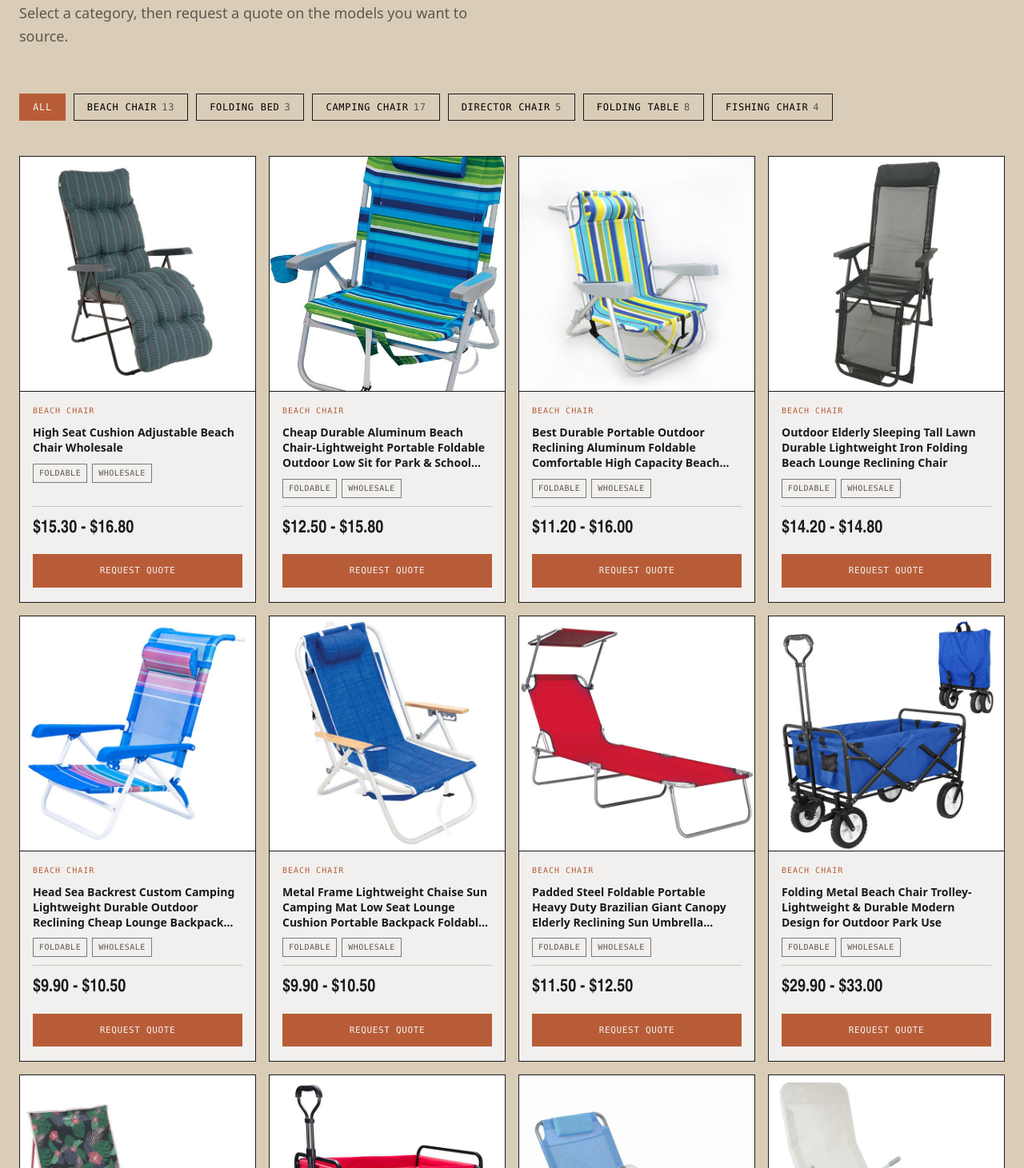
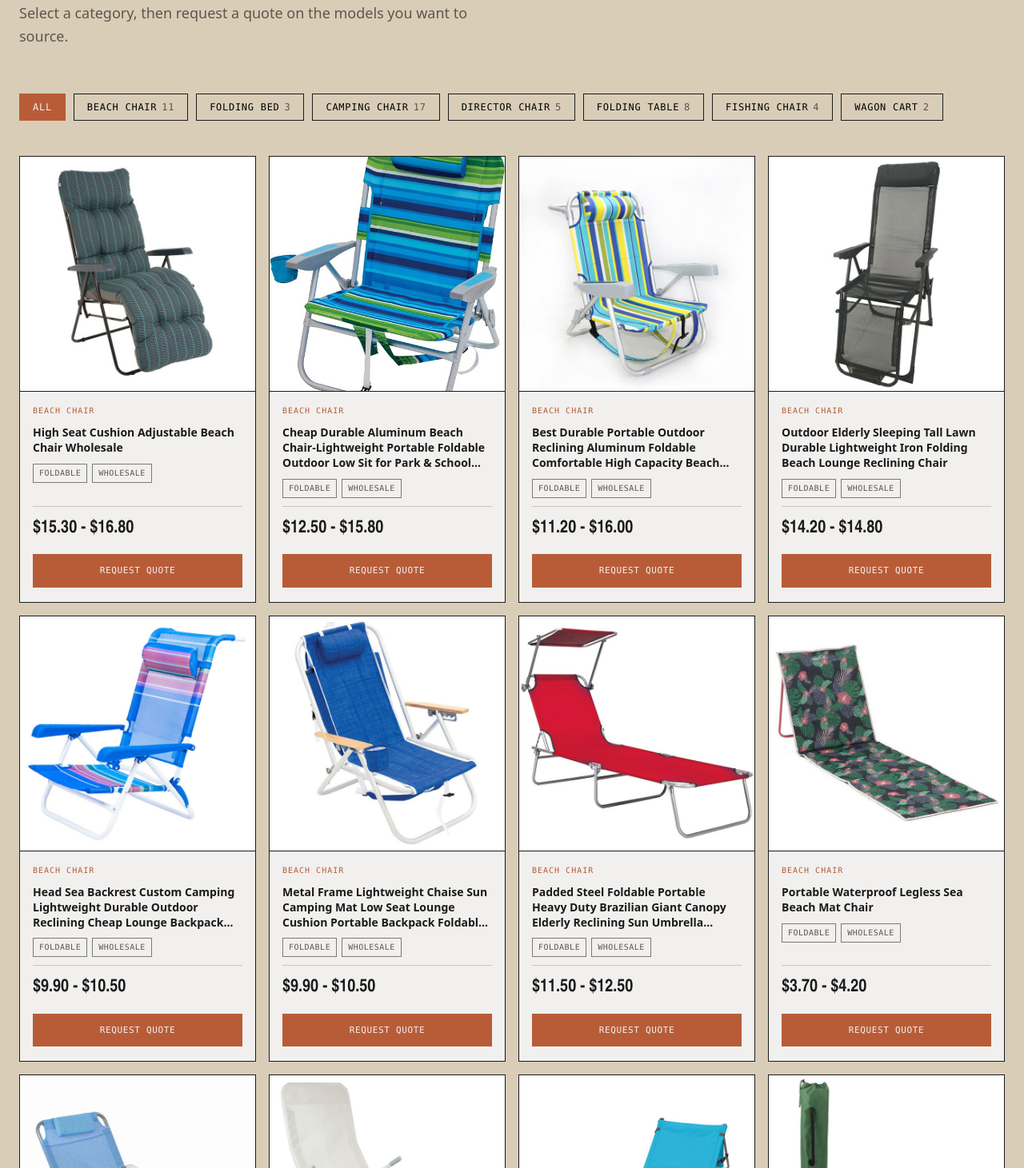
Before and after one commit to CareLee1126/chiaty-outdoor, a React (Vite) app: page /products in a window 1280 px wide. Shown: the part 409-1870 px from the top of the page at 80% size. Built offline with nearby package versions, Linux system fonts and the light colour scheme.

Commit message:
Add Wagon Cart category and move 2 folding wagon carts into it

```diff
--- a/src/data/products.js
+++ b/src/data/products.js
@@ -64,15 +64,6 @@ export const products = [
     "image": "/assets/images/products/p28.jpg"
   },
   {
-    "id": "62329805555",
-    "name": "Folding Metal Beach Chair Trolley-Lightweight & Durable Modern Design for Outdoor Park Use",
-    "category": "Beach Chair",
-    "priceMin": 29.9,
-    "priceMax": 33,
-    "priceLabel": "$29.90 - $33.00",
-    "image": "/assets/images/products/p30.jpg"
-  },
-  {
     "id": "62330009581",
     "name": "Portable Waterproof Legless Sea Beach Mat Chair",
     "category": "Beach Chair",
@@ -80,15 +71,6 @@ export const products = [
     "priceMax": 4.2,
     "priceLabel": "$3.70 - $4.20",
     "image": "/assets/images/products/p33.jpg"
-  },
-  {
-    "id": "62330138658",
-    "name": "Collapsible Sturdy Light Weight Portable Wide Wheels Metal Shopping Wagon Folding Beach Trolley Cart Gym",
-    "category": "Beach Chair",
-    "priceMin": 23.5,
-    "priceMax": 25.8,
-    "priceLabel": "$23.50 - $25.80",
-    "image": "/assets/images/products/p36.jpg"
   },
   {
     "id": "62330758389",
@@ -449,6 +431,24 @@ export const products = [
     "priceMax": 1.8,
     "priceLabel": "$1.30 - $1.80",
     "image": "/assets/images/products/p31.jpg"
+  },
+  {
+    "id": "62329805555",
+    "name": "Folding Metal Beach Chair Trolley-Lightweight & Durable Modern Design for Outdoor Park Use",
+    "category": "Wagon Cart",
+    "priceMin": 29.9,
+    "priceMax": 33,
+    "priceLabel": "$29.90 - $33.00",
+    "image": "/assets/images/products/p30.jpg"
+  },
+  {
+    "id": "62330138658",
+    "name": "Collapsible Sturdy Light Weight Portable Wide Wheels Metal Shopping Wagon Folding Beach Trolley Cart Gym",
+    "category": "Wagon Cart",
+    "priceMin": 23.5,
+    "priceMax": 25.8,
+    "priceLabel": "$23.50 - $25.80",
+    "image": "/assets/images/products/p36.jpg"
   }
 ];
 
@@ -458,5 +458,6 @@ export const categories = [
   "Camping Chair",
   "Director Chair",
   "Folding Table",
-  "Fishing Chair"
+  "Fishing Chair",
+  "Wagon Cart"
 ];
```
